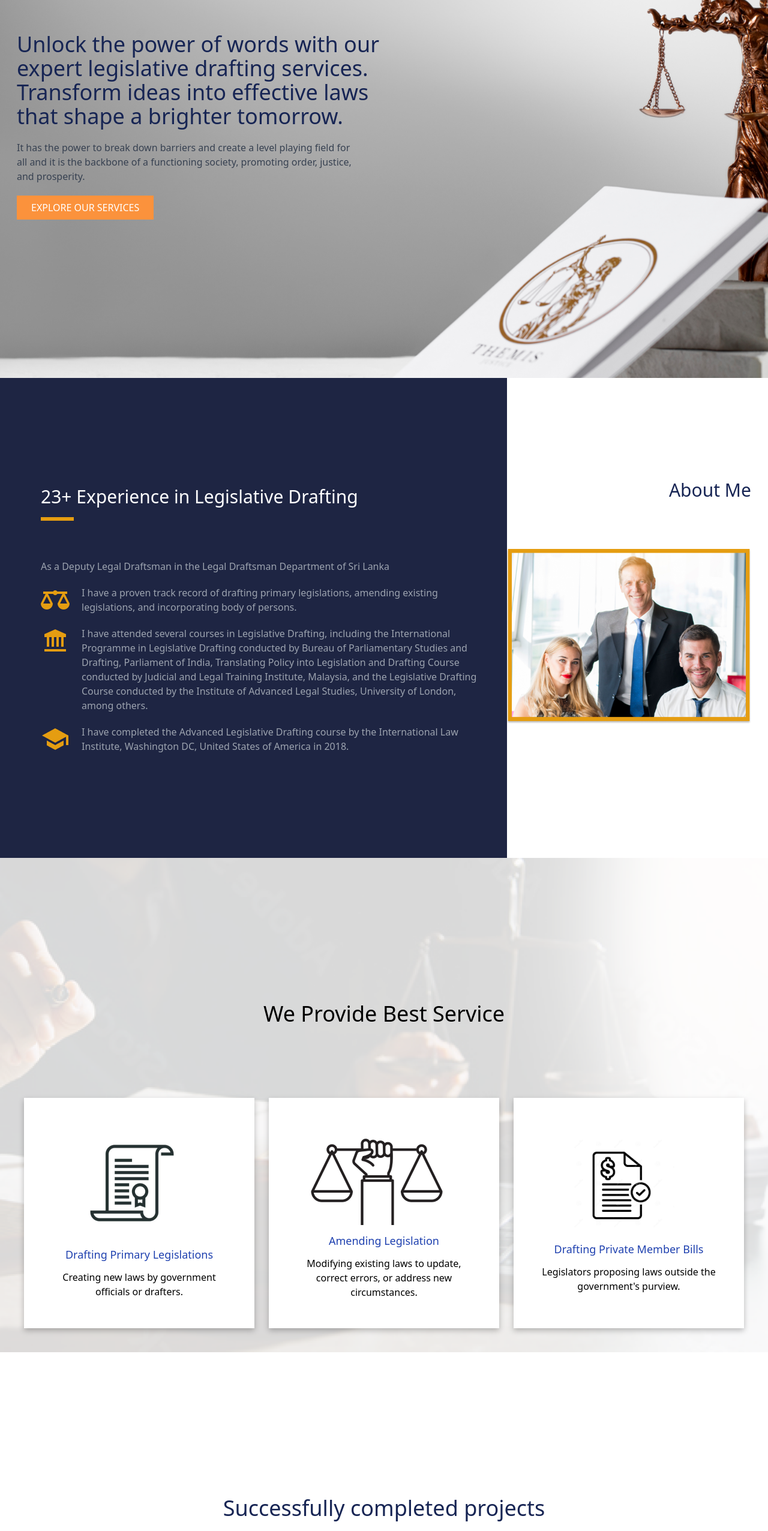
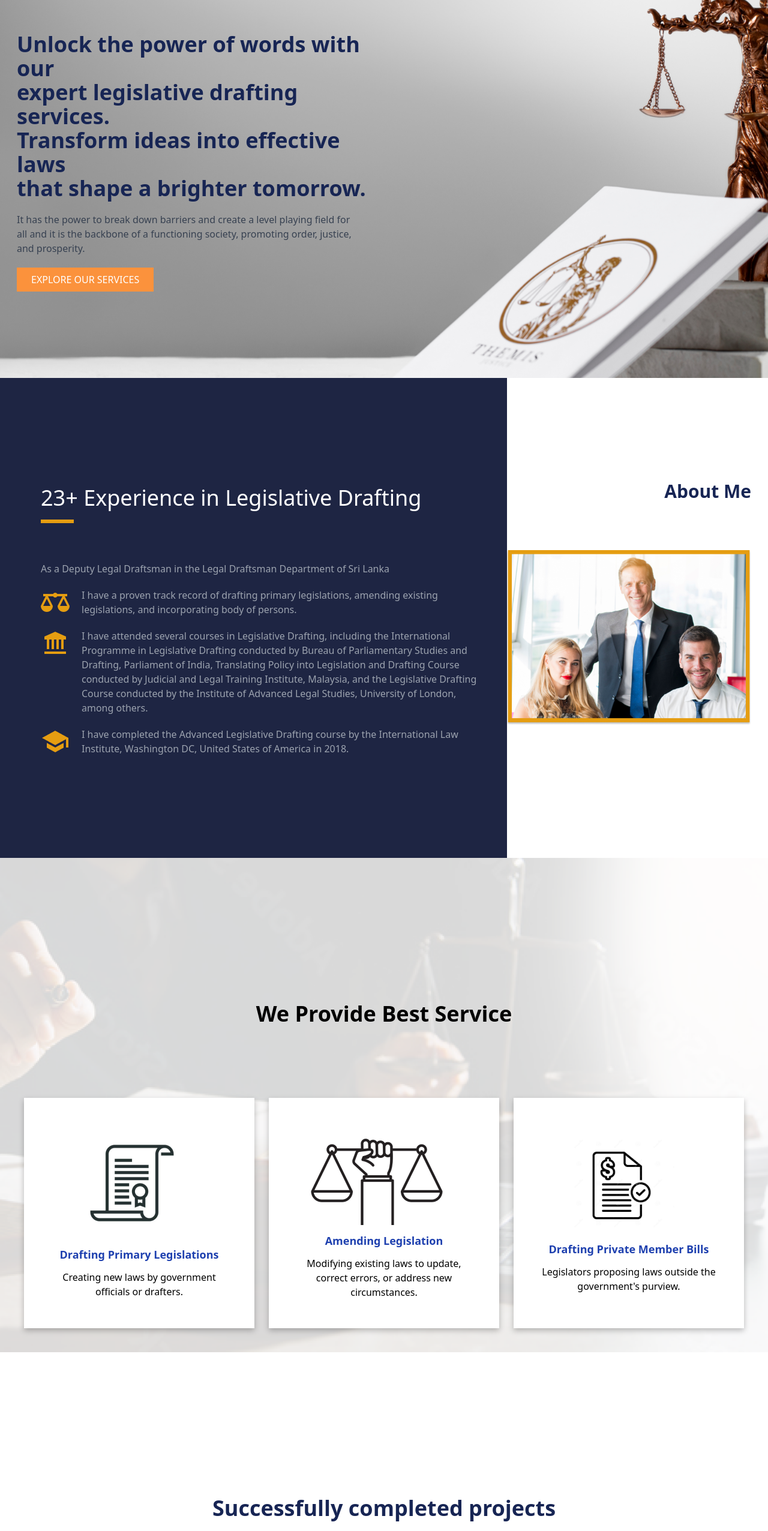
Before and after one commit to rajitha-00/viso-demo, a React (Create React App) app: page / in a window 1280 px wide. Shown: the part 234-2786 px from the top of the page at 60% size. Built offline with nearby package versions, Linux system fonts and the light colour scheme.

Commit message:
text- finalized done

```diff
--- a/src/components/BlogCard.jsx
+++ b/src/components/BlogCard.jsx
@@ -8,7 +8,7 @@ const BlogCard = (props) => {
             <img className="max-w-40 h-40" src={process.env.PUBLIC_URL + props.imgUrl} alt="" />
         </div>
         <div className="textCard px-5 ">
-            <h2 className='md:text-2xl text-blue-950 mt-5'>{props.title}</h2>
+            <h2 className='md:text-2xl font-semibold text-blue-950 mt-5'>{props.title}</h2>
             <p className='mt-5'>{props.content}</p>
             <div className="continueBtn flex justify-end w-full">
 
--- a/src/components/ServiceCard.jsx
+++ b/src/components/ServiceCard.jsx
@@ -5,7 +5,7 @@ const ServiceCard = (props) => {
     <div className="card mt-10 mb-10 items-center justify-center flex mx-auto w-96 h-96">
         <div className='p-10'>
             <img src={process.env.PUBLIC_URL + props.imgUrl} alt="" />
-            <h2 className='text-center text-lg mt-3 text-blue-800'>{props.title}</h2>
+            <h2 className='text-center text-lg mt-3 font-semibold text-blue-800'>{props.title}</h2>
             <p className='text-center mt-3'>{props.content}</p>
         </div>
     </div>
--- a/src/sections/About.jsx
+++ b/src/sections/About.jsx
@@ -11,11 +11,11 @@ const About = () => {
     <>
     <div className="wrapper">
 
-      <section className='about items-center justify-center mx-auto ' id='about'>
-        <div className="lg:max-w-7xl px-7 mx-auto pt-40 md:flex md:flex-wrap items-center md:justify-between ">
+      <section className='about items-center  justify-center mx-auto ' id='about'>
+        <div className="lg:max-w-7xl px-7 mx-auto pt-20 md:pt-40 md:flex md:flex-wrap items-center md:justify-between ">
 
           <div className="left-side  md:w-2/3 ">
-              <h1 className='text-white lg:text-3xl md:px-10 mt-5'>23+ Experience in Legislative Drafting</h1>
+              <h1 className='text-white md:text-4xl md:px-10 mt-5'>23+ Experience in Legislative Drafting</h1>
               <img className=' md:px-10 mt-4' src={Line} alt="" />
               <h3 className='text-gray-400 md:px-10 mt-16'>As a Deputy Legal Draftsman in the Legal Draftsman Department of Sri Lanka</h3>
               <AboutBox
@@ -34,7 +34,7 @@ const About = () => {
           <div className="right-side md:w-1/3 ">
               <div className="flex justify-end">
 
-                <h1 className='text-blue-950 lg:text-3xl'>About Me</h1>
+                <h1 className='text-blue-950 md:text-3xl font-semibold'>About Me</h1>
               </div>
               <img className='mt-20 pb-10' src={AboutFig} alt="" />
           </div>
--- a/src/sections/Contact.jsx
+++ b/src/sections/Contact.jsx
@@ -12,7 +12,7 @@ const Contact = () => {
           <div className="mx-auto flex  items-center justify-between">
 
             <div className="left-side mx-5">
-            <h1 className='lg:text-3xl text-blue-950 text-xl text-center md:text-start'>Get In Touch</h1>
+            <h1 className='lg:text-3xl text-blue-950 text-xl text-center font-semibold md:text-start'>Get In Touch</h1>
               <form action="#" method="POST" className="mx-auto  max-w-xl mt-5">
               <div className="grid grid-cols-1 gap-x-8 gap-y-6 sm:grid-cols-2">
                 <div>
--- a/src/sections/Hero.jsx
+++ b/src/sections/Hero.jsx
@@ -6,8 +6,8 @@ const Hero = () => {
     <div className=" hero-wrapper mt-16">
         <div className="wrapper ">
             <section className="hero lg:max-w-7xl px-7 mx-auto flex flex-wrap " id='hero'>
-                <div className="heroContent pt-56 w-1/2">
-                    <h1 className='lg:text-4xl text-blue-950'>Unlock the power of words with our <br /> expert legislative drafting services. <br />Transform ideas into effective laws <br /> that shape a brighter tomorrow.</h1>
+                <div className="heroContent md:text-start text-center  pt-32 md:pt-56 md:w-1/2">
+                    <h1 className='lg:text-4xl text-xl font-semibold text-blue-950'>Unlock the power of words with our <br /> expert legislative drafting services. <br />Transform ideas into effective laws <br /> that shape a brighter tomorrow.</h1>
                     <p className='text-gray-700 mt-5'>It has the power to break down barriers and create a level playing field for <br /> all and it is the backbone of a functioning society, promoting order, justice, <br /> and prosperity.</p>
                     <button className='mt-5 px-6 py-2 bg-orange-400 text-white'>EXPLORE OUR SERVICES</button>
                 </div>
--- a/src/sections/Projects.jsx
+++ b/src/sections/Projects.jsx
@@ -6,11 +6,11 @@ const Projects = () => {
   return (
     <>
       <section className="projects pt-20  md:pt-40 lg:max-w-7xl mx-auto " id='projects'>
-        <h1 className="md:text-4xl text-center text-xl text-blue-950 px-7 md:mt-20">Successfully completed projects</h1>
+        <h1 className="md:text-4xl text-center text-xl text-blue-950 px-7 md:mt-20 font-semibold">Successfully completed projects</h1>
         <div className="lg:max-w-7xl mt-5 mx-auto lg:flex md:flex-wrap md:justify-between">
           <div className="left-side lg:w-1/2 px-5">
             <img src={BloagFig} alt="" />
-            <h2 className='md:text-2xl text-blue-950 mt-5 '>Blog name here</h2>
+            <h2 className='md:text-2xl text-blue-950 mt-5 font-semibold'>Blog name here</h2>
             <p className='mt-5'>Lorem ipsum dolor sit amet, consectetur adipiscing elit. Etiam eu turpis molestie, dictum est a, mattis tellus. Sed dignissim, metus nec fringilla accumsan, risus sem sollicitudin lacus, ut interdum tellus elit sed risus. Maecenas eget condimentum velit, sit amet feugiat lectus. Class aptent taciti sociosqu ad litora torquent per conubia nostra, per inceptos himenaeos. Praesent auctor purus luctus enim egestas, ac scelerisque ante pulvinar.  nec fringilla accumsan, risus sem sollicitudin lacus, ut interdum tellus elit sed risus. Maecenas eget condimentum velit, sit amet feugiat lectus. </p>
             <div className="continueBtn flex justify-end w-full">
 
--- a/src/sections/Services.jsx
+++ b/src/sections/Services.jsx
@@ -6,7 +6,7 @@ const Services = () => {
   return (
     <div className="wrapper-servicess">
       <section className="services md:pt-40 mx-auto " id='services'>
-        <h1 className='lg:text-4xl text-xl tex-blue-950 text-center pt-20'>We Provide Best Service</h1>
+        <h1 className='lg:text-4xl text-xl tex-blue-950  font-semibold text-center pt-20'>We Provide Best Service</h1>
         <div className="lg:max-w-7xl px-7 mx-auto flex flex-wrap items-center md:justify-between md:pt-20">
 
         {servicesArray.map((service) => (
```
